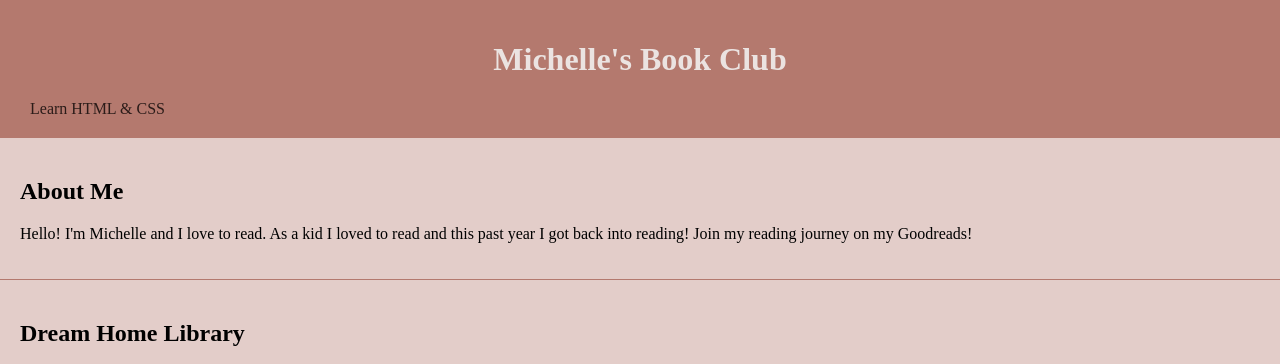
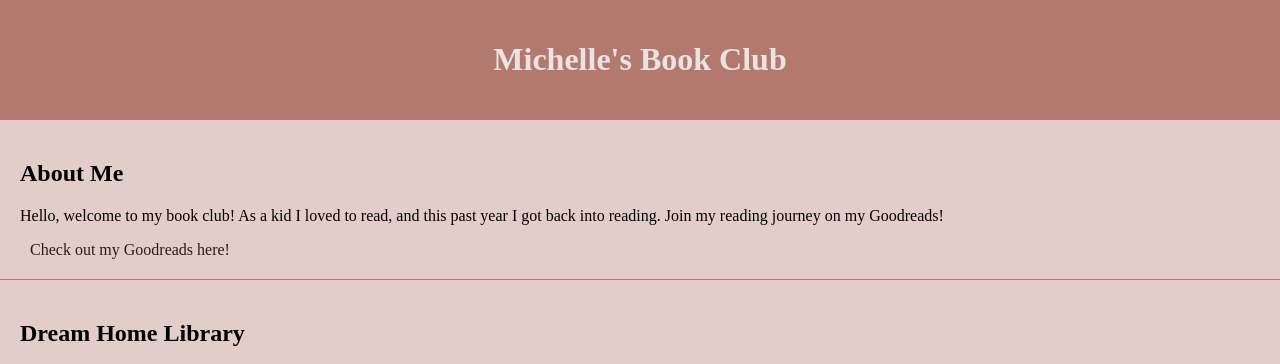
Before and after one commit to michellehmorales/michellehmorales.github.io, a plain HTML site: page index.html in a window 1280 px wide. Shown: the top 364 px of the page. Drawn offline with Linux system fonts and the light colour scheme.

Commit message:
picture<nav>       <a href="https://www.goodreads.com/user/show/169785242-michelle-morales">Learn HTML & CSS</a>     </nav>

```diff
--- a/index.html
+++ b/index.html
@@ -9,21 +9,21 @@
 <body>
   <header class="header">
     <h1>Michelle's Book Club</h1>
-    <nav>
-      <a href="https://www.goodreads.com/user/show/169785242-michelle-morales">Learn HTML & CSS</a>
-    </nav>
   </header>
 
   <main>
     <section id="about-me">
       <h2>About Me</h2>
-      <p>Hello! I'm Michelle and I love to read. As a kid I loved to read and this past year I got back into reading! Join my reading journey on my Goodreads!</p>
+      <p>Hello, welcome to my book club! As a kid I loved to read, and this past year I got back into reading. Join my reading journey on my Goodreads!</p>
+      <nav>
+        <a href="https://www.goodreads.com/user/show/169785242-michelle-morales">Check out my Goodreads here!</a>
+      </nav>
     </section>
 
     <section class="content">
       <h2>Dream Home Library</h2>
       <p>Here is my physical book collection inspiration!</p>
-      <img src="https://images.app.goo.gl/svDi55NxBwS2Msbr5" alt="Book room image">
+      <img src="https://photos.app.goo.gl/dcCjYEussXgHaXgE6" alt="Book room image">
     </section>
   </main>
 
```
